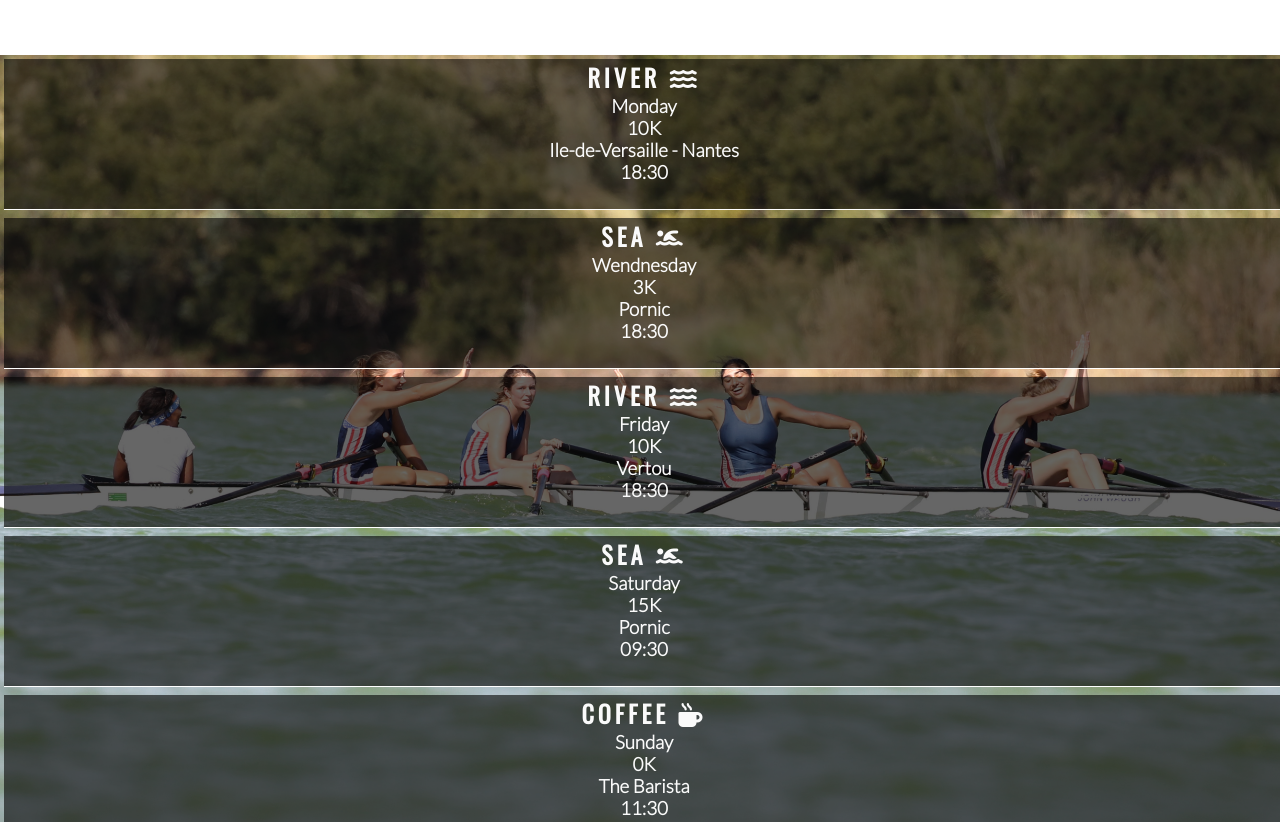
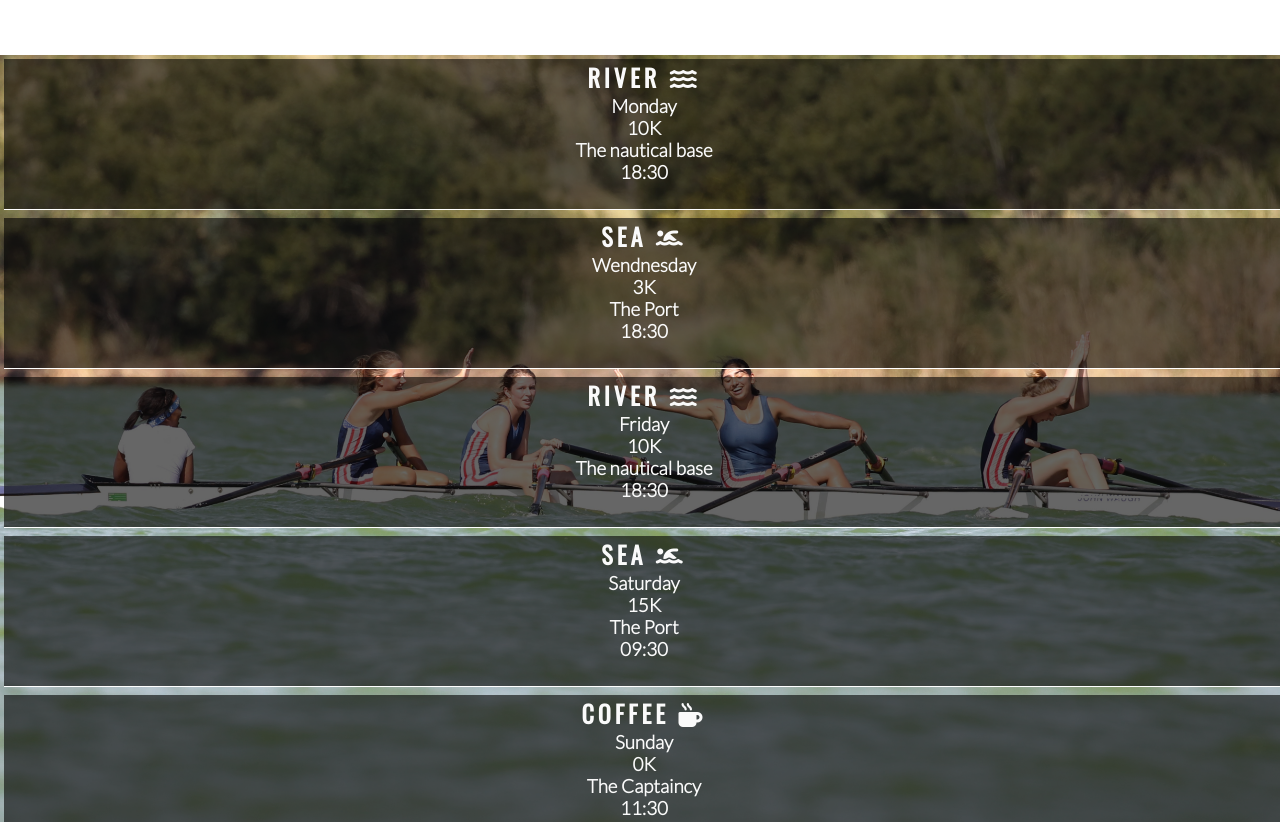
Before and after one commit to sctlcd/paddle-spirit, a plain HTML site: page index.html in a window 1280 px wide. Shown: the part 1720-2542 px from the top of the page. Drawn offline with nearby package versions, Linux system fonts and the light colour scheme.

Commit message:
layout changes

```diff
--- a/index.html
+++ b/index.html
@@ -84,35 +84,35 @@
             <h2>River <i class="fas fa-water"></i></h2>
             <h3>Monday</h3>
             <h3>10K</h3>
-            <h3>Ile-de-Versaille - Nantes</h3>
+            <h3>The nautical base</h3>
             <h3>18:30</h3>
         </div>
         <div>
             <h2>Sea <i class="fas fa-swimmer"></i></h2>
             <h3>Wendnesday</h3>
             <h3>3K</h3>
-            <h3>Pornic</h3>
+            <h3>The Port</h3>
             <h3>18:30</h3>
         </div>
         <div>
             <h2>River <i class="fas fa-water"></i></h2>
             <h3>Friday</h3>
             <h3>10K</h3>
-            <h3>Vertou</h3>
+            <h3>The nautical base</h3>
             <h3>18:30</h3>
         </div>
         <div>
             <h2>Sea <i class="fas fa-swimmer"></i></h2>
             <h3>Saturday</h3>
             <h3>15K</h3>
-            <h3>Pornic</h3>
+            <h3>The Port</h3>
             <h3>09:30</h3>
         </div>
         <div>
             <h2>Coffee <i class="fas fa-mug-hot"></i></h2>
             <h3>Sunday</h3>
             <h3>0K</h3>
-            <h3>The Barista</h3>
+            <h3>The Captaincy</h3>
             <h3>11:30</h3>
         </div>
     </section>
--- a/style.css
+++ b/style.css
@@ -98,7 +98,7 @@ h2{
     padding-top: 40px;
     padding-left: 10px;
 
-    background-color: rgba(241, 109, 107, .7);
+    background-color: rgba(239, 168, 69, 0.75);
 
     bottom:320px;
     right: 120px;
@@ -287,14 +287,14 @@ footer{
   padding: 15px 32px 15px 32px;
   text-align: center;
   font-size: 100%;
-  background-color: #f16c6b;
+  background-color: #efa845bf;
   color: #fafafa;
   display: block;
 }
 
 .join-button:hover {
   background-color:  #fafafa;
-  color: #f16c6b;
+  color: #e8992abf;
 }
 
 @media screen and (max-width: 1393px) {
```
